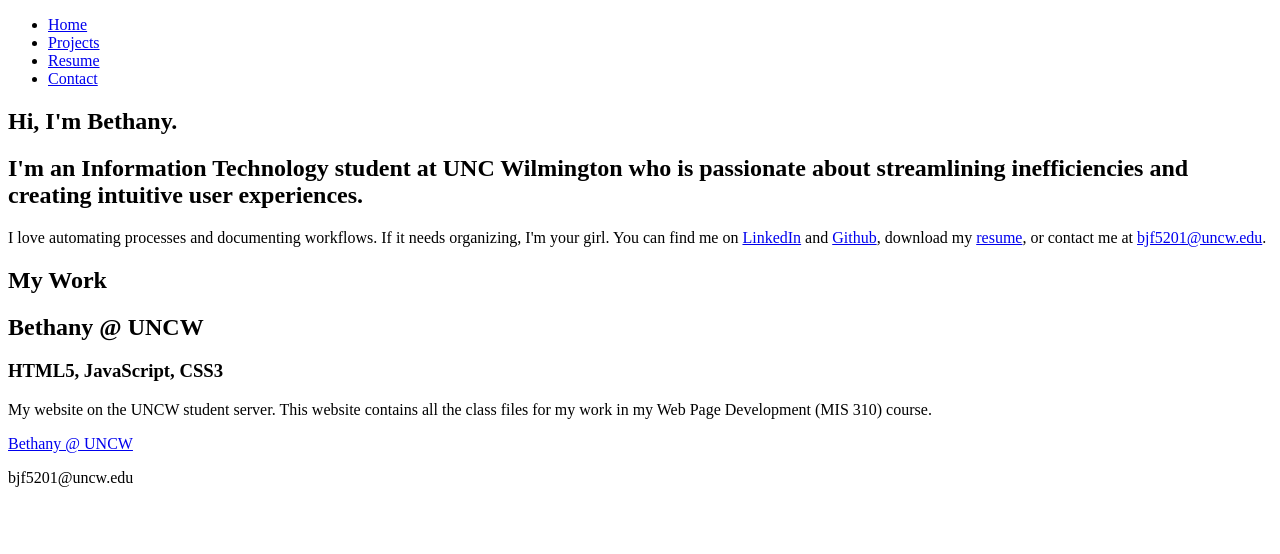
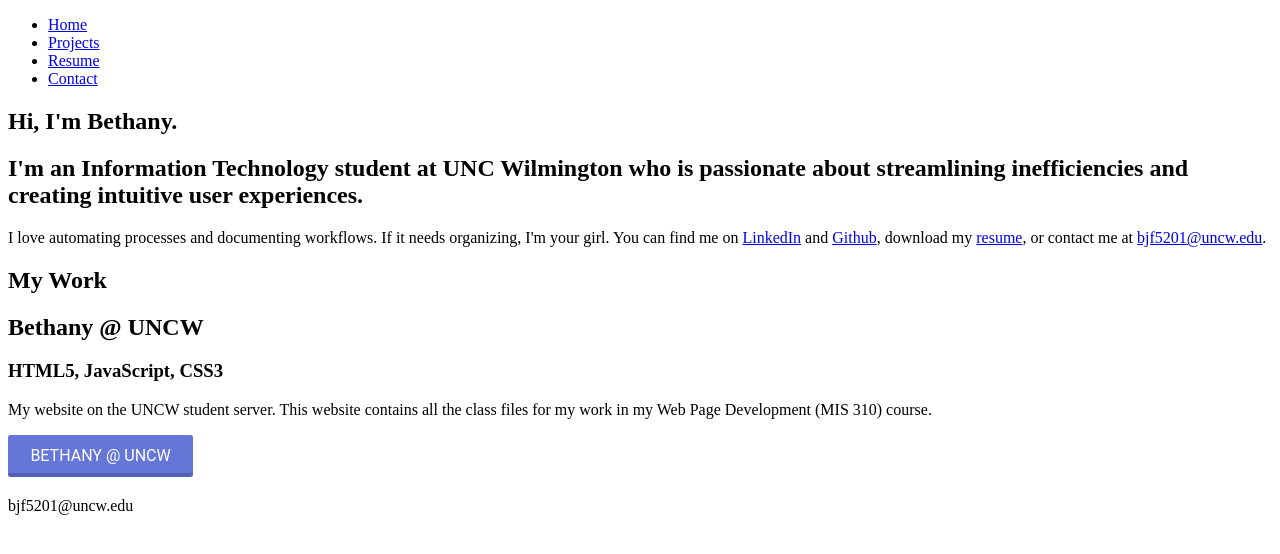
Before and after one commit to bjf5201/bjf5201.github.io, a plain HTML site: page index.html in a window 1280 px wide. Drawn offline with Linux system fonts and the light colour scheme; a script that the page names is missing.

Commit message:
Add "My Work"Section to index.html with CSS button

```diff
--- a/css/style.css
+++ /dev/null
@@ -1 +0,0 @@
-body: #000;
--- a/index.html
+++ b/index.html
@@ -9,7 +9,7 @@
   <meta name="author" content="Bethany Fannin">
   <link rel="preconnect" href="https://fonts.gstatic.com">
   <link href="https://fonts.googleapis.com/css2?family=Josefin+Sans:wght@200;300;400&display=swap" rel="stylesheet">
-  <link rel="stylesheet" href="css/styles.css?v=1.0">
+  <link rel="stylesheet" href="styles/style.css">
 
 </head>
 
--- /dev/null
+++ b/styles/style.css
@@ -0,0 +1,28 @@
+a.button1 {
+ background-color: #6576d7;
+ border-radius: 0.15em;
+ box-shadow: inset 0 -0.6em 0 -0.35em rgba(0,0,0,0.17);
+ box-sizing: border-box;
+ color: #fff;
+ display: inline-block;
+ font-family: 'Roboto', sans-serif;
+ font-weight: 400;
+ margin: 0 0.3em 0.3em 0;
+ padding: 0.7em 1.4em;
+ position: relative;
+ text-align: center;
+ text-decoration: none;
+ text-transform: uppercase;
+ transition: all 0.2s;
+}
+
+a.button1:hover {
+    top: 0.1em;
+}
+
+@media all and (max-width: 30em) {
+    a.button1 {
+        display:block;
+        margin:0.4em auto;
+    }
+}
```
